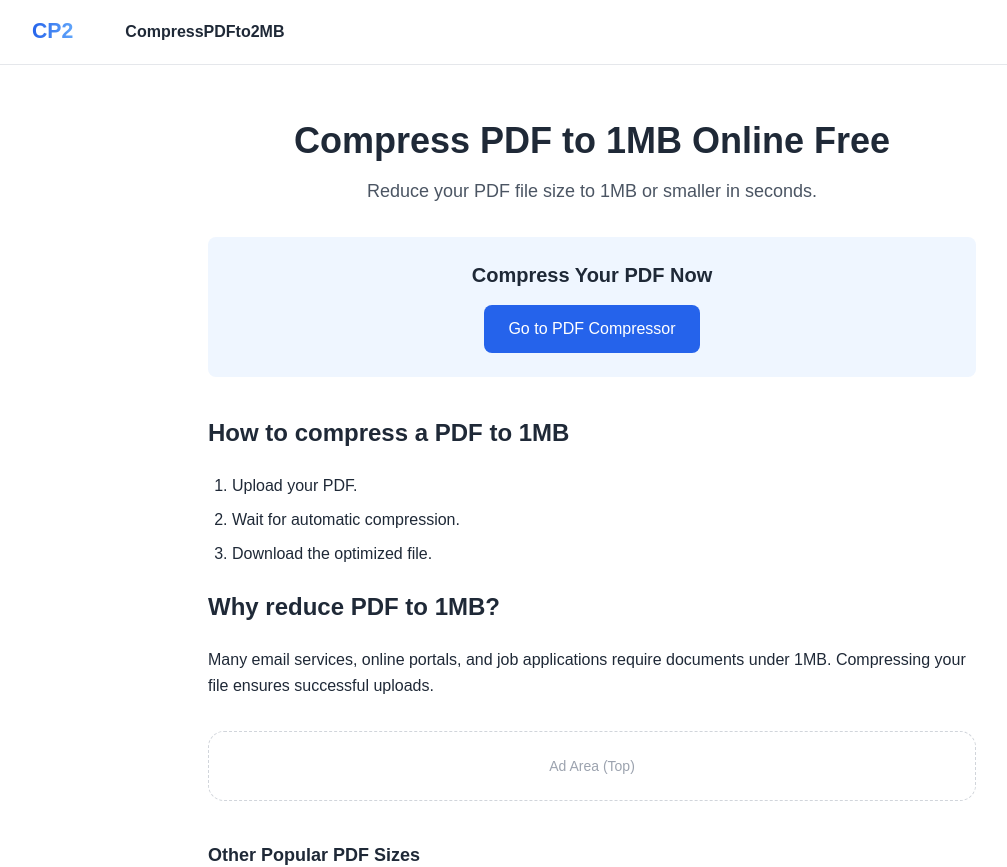
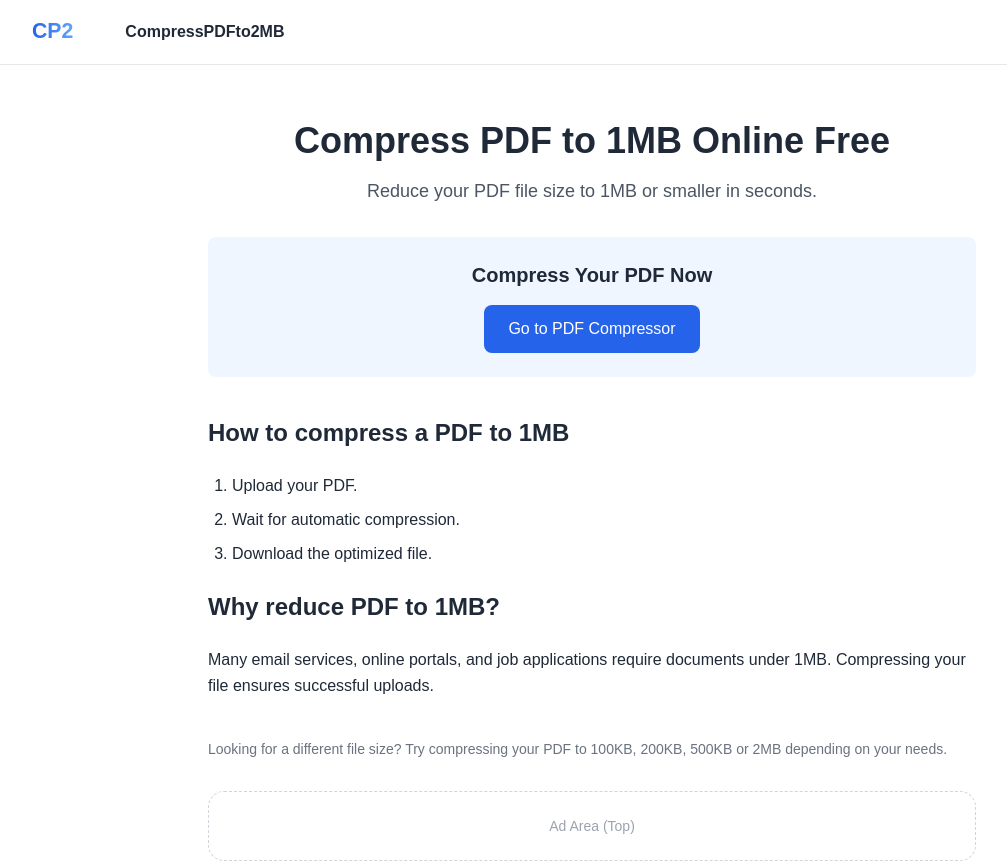
Before and after one commit to behicyildirim/compresspdfto2mb, a Next.js app: page /compress-pdf-to-1mb in a window 1280 px wide. Shown: the top 867 px of the page, without its empty margins (48-1055 px from the left). Built offline with nearby package versions, Linux system fonts and the light colour scheme.

Commit message:
Remove public sitemap to use Next native sitemap route

```diff
--- a/app/compress-pdf-to-1mb/page.tsx
+++ b/app/compress-pdf-to-1mb/page.tsx
@@ -51,6 +51,9 @@ export default function CompressPdfTo1MbPage() {
             Compressing your file ensures successful uploads.
           </p>
         </div>
+        <p className="mt-10 text-sm text-gray-500">
+Looking for a different file size? Try compressing your PDF to 100KB, 200KB, 500KB or 2MB depending on your needs.
+</p>
         <InternalLinks />
       </div>
     </main>
```
